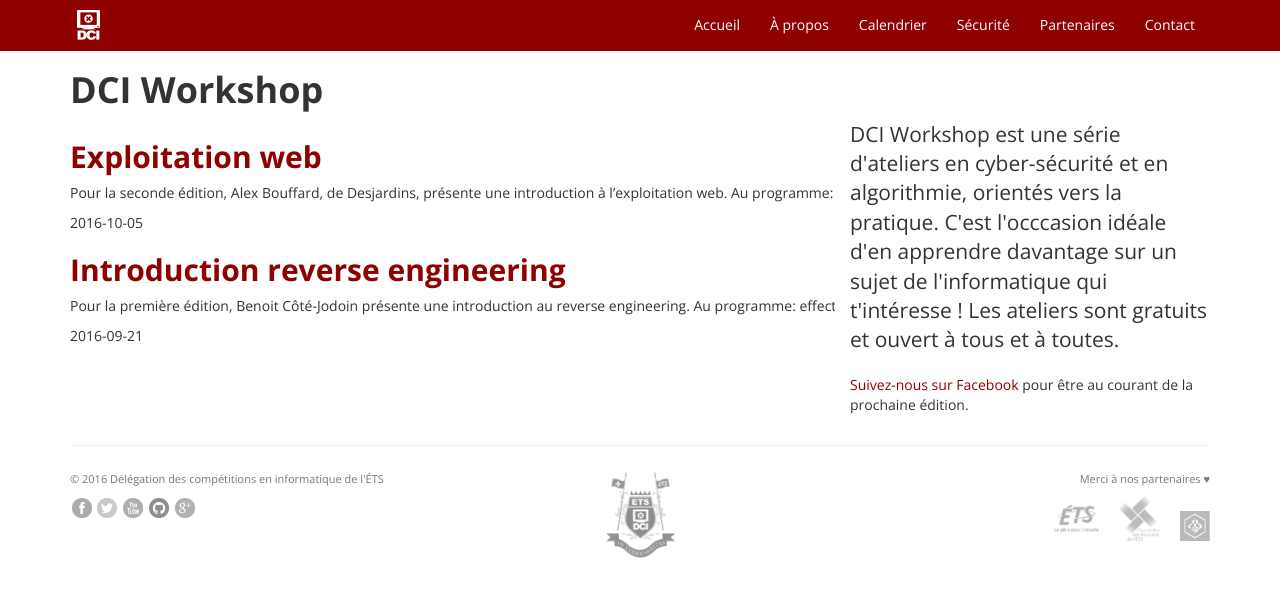
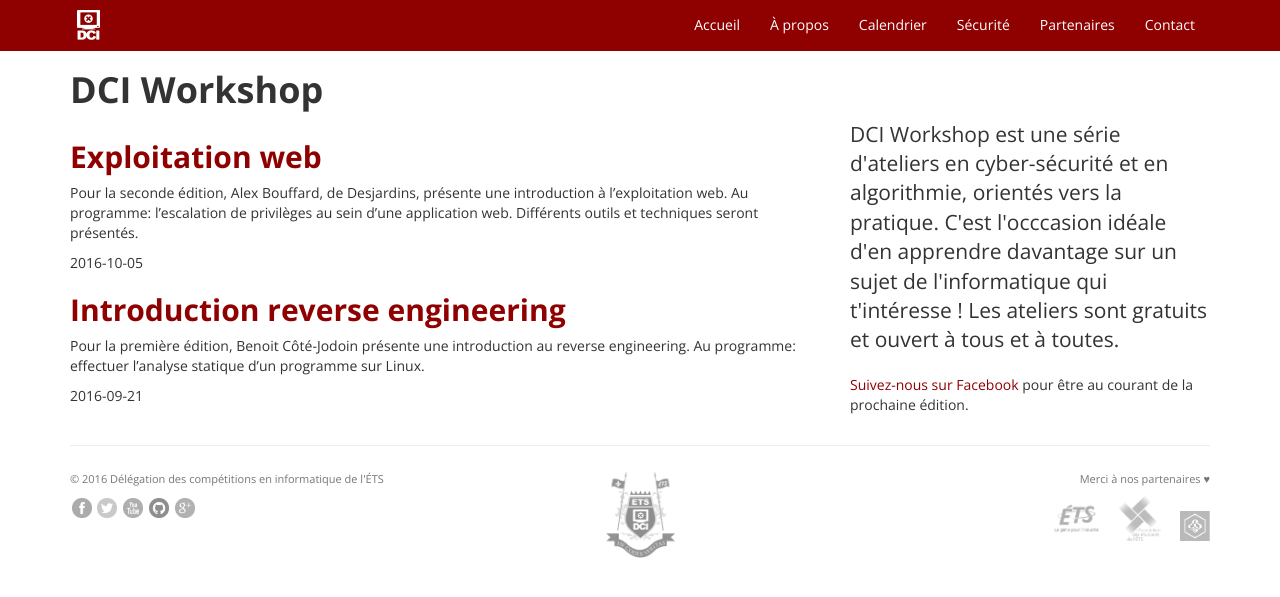
Before and after one commit to dciets/dciets.github.io, a Jekyll site: the page built from dci-workshop/index.html, in a window 1280 px wide. Shown: the top 597 px of the page. Built offline with Jekyll 4.4.1, drawn with Linux system fonts in a browser that asks for light colours.

Commit message:
Fixed dci-workshop paragraph design

```diff
--- a/dci-workshop/index.html
+++ b/dci-workshop/index.html
@@ -14,7 +14,7 @@ title: "DCI Workshop"
         <a href="https://facebook.com/dciets">Suivez-nous sur Facebook</a> pour être au courant de la prochaine édition.
       </p>
     </div>
-    <div class="col-md-8 col-md-pull-4 posts">
+    <div class="col-md-8 col-md-pull-4">
       {% for post in site.categories.dci-workshop %}
       <h2><a href="{{ post.url }}">{{ post.title }}</a></h2>
       {{ post.excerpt}}
```
